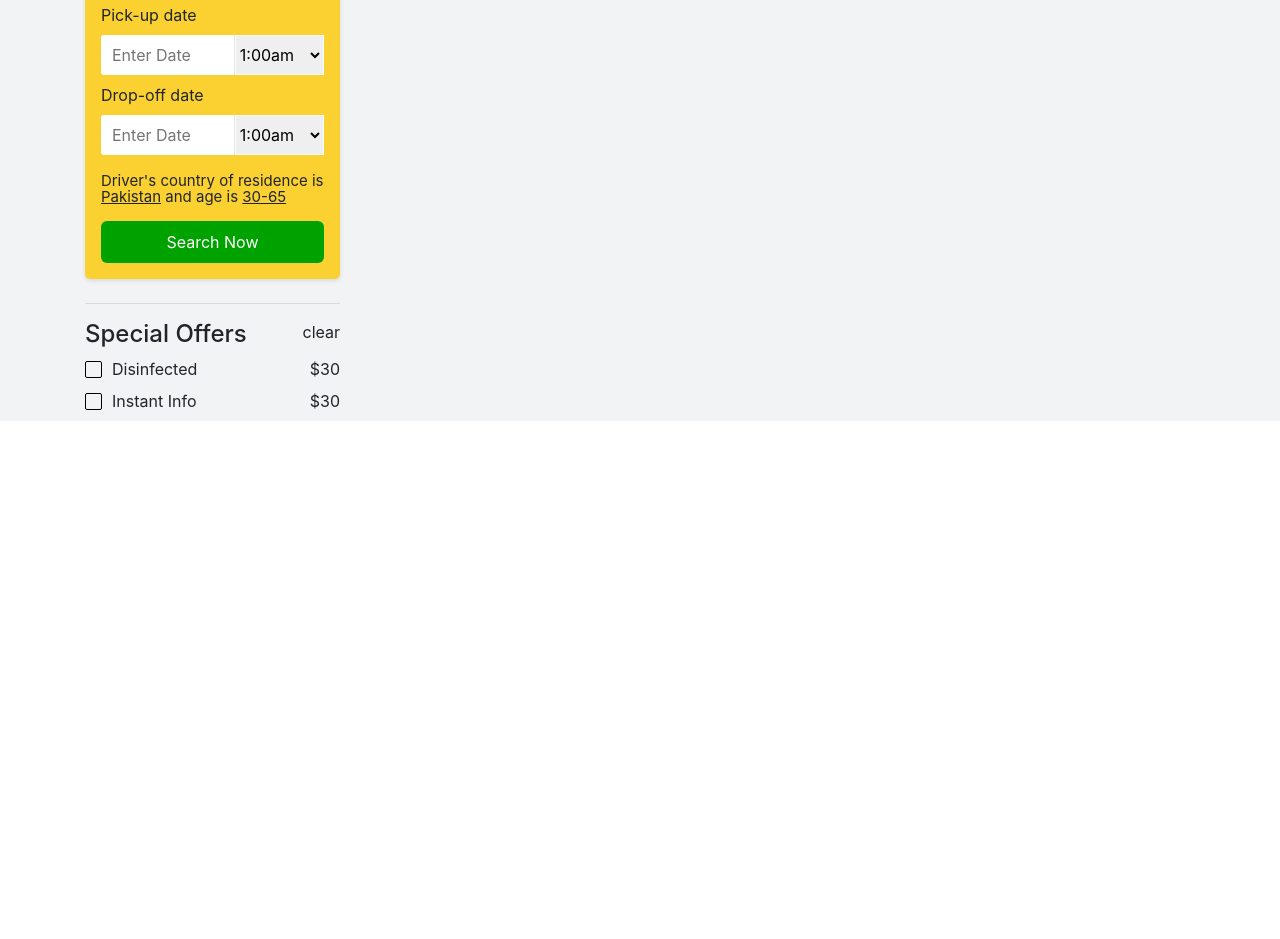
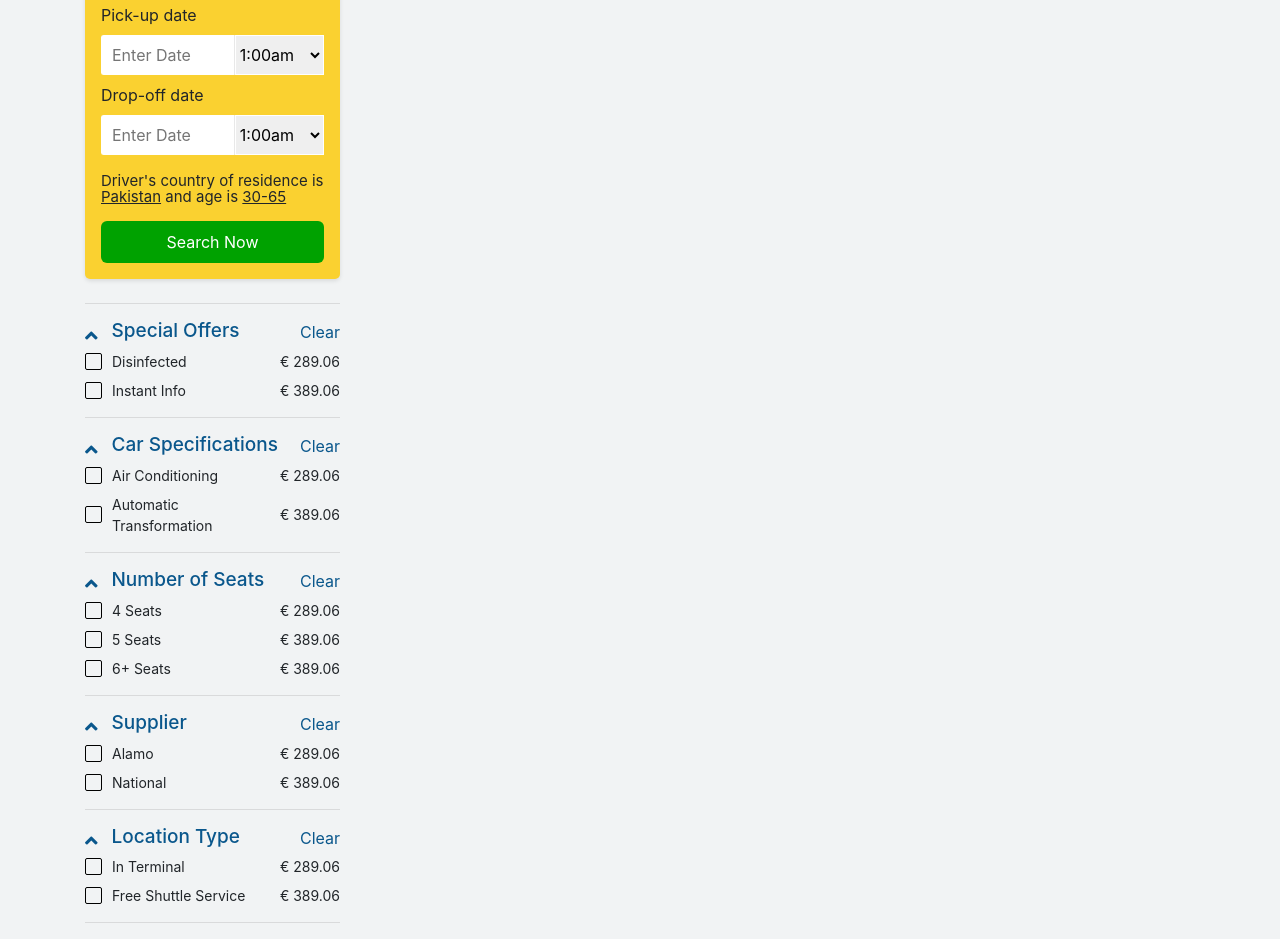
Before and after one commit to sunainaasif/car-rental, a plain HTML site: page index.html in a window 1280 px wide. Shown: the part 189-1128 px from the top of the page. Before the commit the page ends 800 px from the top, so only its background shows below. Drawn offline with nearby package versions, Linux system fonts and the light colour scheme.

Commit message:
filters done

```diff
--- a/index.html
+++ b/index.html
@@ -11,6 +11,8 @@
 <!-- <link rel="stylesheet" href="/resources/demos/style.css"> -->
 <script src="https://code.jquery.com/jquery-1.12.4.js"></script>
 <script src="https://code.jquery.com/ui/1.12.1/jquery-ui.js"></script>
+<link rel="stylesheet" href="https://cdnjs.cloudflare.com/ajax/libs/font-awesome/5.15.1/css/all.min.css" integrity="sha512-+4zCK9k+qNFUR5X+cKL9EIR+ZOhtIloNl9GIKS57V1MyNsYpYcUrUeQc9vNfzsWfV28IaLL3i96P9sdNyeRssA==" crossorigin="anonymous">
+<!-- <script src="https://code.jquery.com/jquery-3.5.1.min.js" integrity="sha256-9/aliU8dGd2tb6OSsuzixeV4y/faTqgFtohetphbbj0=" crossorigin="anonymous"></script> -->
 
 </head>
 <body>
@@ -105,21 +107,99 @@
                     </div>
                     <hr>
                     <div class="filter-section">
-                        <div class="filter-head">
-                            <div class="icon"></div>
-                            <h4>Special Offers</h4>
-                            <span>clear</span>
+                        <div class="single-filter">
+                            <div class="filter-head">
+                                <div class="filter-heading">
+                                    <div class="icon"><i class="fas fa-angle-up"></i></div>
+                                    <h4>Special Offers</h4>
+                                </div>
+                                <span class="clear-it">Clear</span>
+                            </div>
+                            <div class="filter-list">
+                                <input type="checkbox" id="v1" name="v1" value="">
+                                <label for="v1" ><span class="label-text">Disinfected </span><span>€ 289.06</span> </label>
 
+                                <input type="checkbox" id="v2" name="v2" value="">
+                                <label for="v2" ><span class="label-text">Instant Info </span><span>€ 389.06</span> </label>
+                            </div>
                         </div>
-                        <div class="filter-list">
-                            <input type="checkbox" id="vehicle1" name="vehicle1" value="Bike">
-                            <label for="vehicle1" ><span class="label-text">Disinfected </span><span>$30</span> </label>
+                        <hr>
+                        <div class="single-filter">
+                            <div class="filter-head">
+                                <div class="filter-heading">
+                                    <div class="icon"><i class="fas fa-angle-up"></i></div>
+                                    <h4>Car Specifications</h4>
+                                </div>
+                                <span class="clear-it">Clear</span>
 
-                            <input type="checkbox" id="vehicle2" name="vehicle2" value="b">
-                            <label for="vehicle2" ><span class="label-text">Instant Info </span><span>$30</span> </label>
+                            </div>
+                            <div class="filter-list">
+                                <input type="checkbox" id="v3" name="v3" value="Bike">
+                                <label for="v3" ><span class="label-text">Air Conditioning </span><span>€ 289.06</span> </label>
 
+                                <input type="checkbox" id="v4" name="v4" value="">
+                                <label for="v4" ><span class="label-text">Automatic Transformation </span><span>€ 389.06</span> </label>
+                            </div>
+                        </div>
+                        <hr>
+                        <div class="single-filter">
+                            <div class="filter-head">
+                                <div class="filter-heading">
+                                    <div class="icon"><i class="fas fa-angle-up"></i></div>
+                                    <h4> Number of Seats</h4>
+                                </div>
+                                <span class="clear-it">Clear</span>
 
+                            </div>
+                            <div class="filter-list">
+                                <input type="checkbox" id="v5" name="v5" value="Bike">
+                                <label for="v5" ><span class="label-text">4 Seats </span><span>€ 289.06</span> </label>
+
+                                <input type="checkbox" id="v6" name="v6" value="">
+                                <label for="v6" ><span class="label-text">5 Seats  </span><span>€ 389.06</span> </label>
+
+                                <input type="checkbox" id="v7" name="v7" value="">
+                                <label for="v7" ><span class="label-text">6+ Seats  </span><span>€ 389.06</span> </label>
+                            </div>
                         </div>
+                        <hr>
+                        <div class="single-filter">
+                            <div class="filter-head">
+                                <div class="filter-heading">
+                                    <div class="icon"><i class="fas fa-angle-up"></i></div>
+                                    <h4>Supplier</h4>
+                                </div>
+                                <span class="clear-it">Clear</span>
+
+                            </div>
+                            <div class="filter-list">
+                                <input type="checkbox" id="v8" name="v8" value="Bike">
+                                <label for="v8" ><span class="label-text">Alamo </span><span>€ 289.06</span> </label>
+
+                                <input type="checkbox" id="v9" name="v9" value="">
+                                <label for="v9" ><span class="label-text">National </span><span>€ 389.06</span> </label>
+                            </div>
+                        </div>
+                        <hr>
+                        <div class="single-filter">
+                            <div class="filter-head">
+                                <div class="filter-heading">
+                                    <div class="icon"><i class="fas fa-angle-up"></i></div>
+                                    <h4>Location Type</h4>
+                                </div>
+                                <span class="clear-it">Clear</span>
+
+                            </div>
+                            <div class="filter-list">
+                                <input type="checkbox" id="v10" name="v10" value="Bike">
+                                <label for="v10" ><span class="label-text">In Terminal </span><span>€ 289.06</span> </label>
+
+                                <input type="checkbox" id="v11" name="v11" value="">
+                                <label for="v11" ><span class="label-text">Free Shuttle Service </span><span>€ 389.06</span> </label>
+                            </div>
+                        </div>
+                        <hr>
+
 
                     </div>
                 </div>
@@ -145,6 +225,15 @@
              });
         } );
         </script>
+        <script>
+            $(document).ready(function(){
+                $('.filter-heading').click(function(){
+                    $(this).parent().next().toggle('slow');
+                    $(this).children('.icon').toggleClass('rotate-it');
+                })
+            });
+        </script>
+
 
 </body>
 </html>
--- a/style.css
+++ b/style.css
@@ -78,11 +78,16 @@
 }
 .filter-list .label-text {
   flex: 1;
+  font-size: 14px;
+}
+.filter-list label span:nth-child(2) {
+  font-size: 14px;
 }
 
 .filter-head {
   display: flex;
   justify-content: space-between;
+  cursor: pointer;
 }
 .filter-head h4 {
   flex: 1;
@@ -118,3 +123,24 @@ input[type="checkbox"]:checked + label {
   /* color: #93c144; */
 }
 /* Checkbox ends */
+.rotate-it {
+  transform: rotate(180deg);
+}
+.icon {
+  font-size: 20px;
+  margin-right: 14px;
+  color: #0a578c;
+  transition: 0.5s all;
+}
+.filter-heading {
+  display: flex;
+  align-items: center;
+}
+.filter-heading h4 {
+  color: #0a578c;
+  font-size: 19px;
+}
+
+.filter-head span {
+  color: #0a578c;
+}
```
